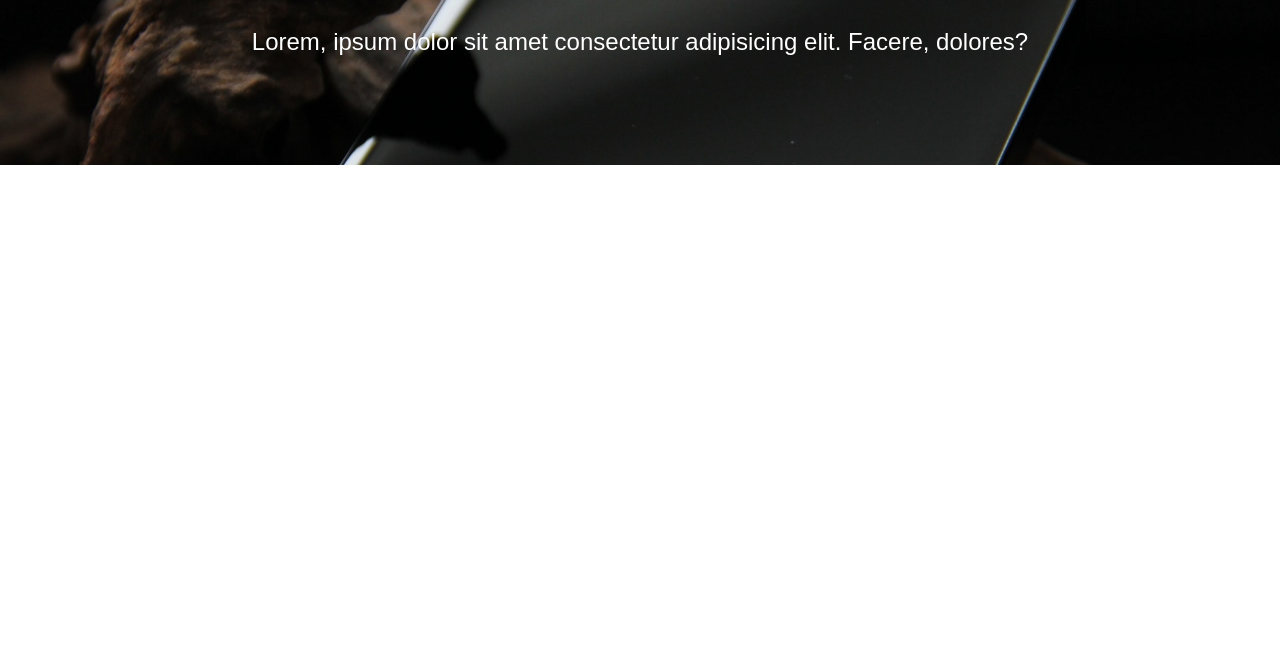
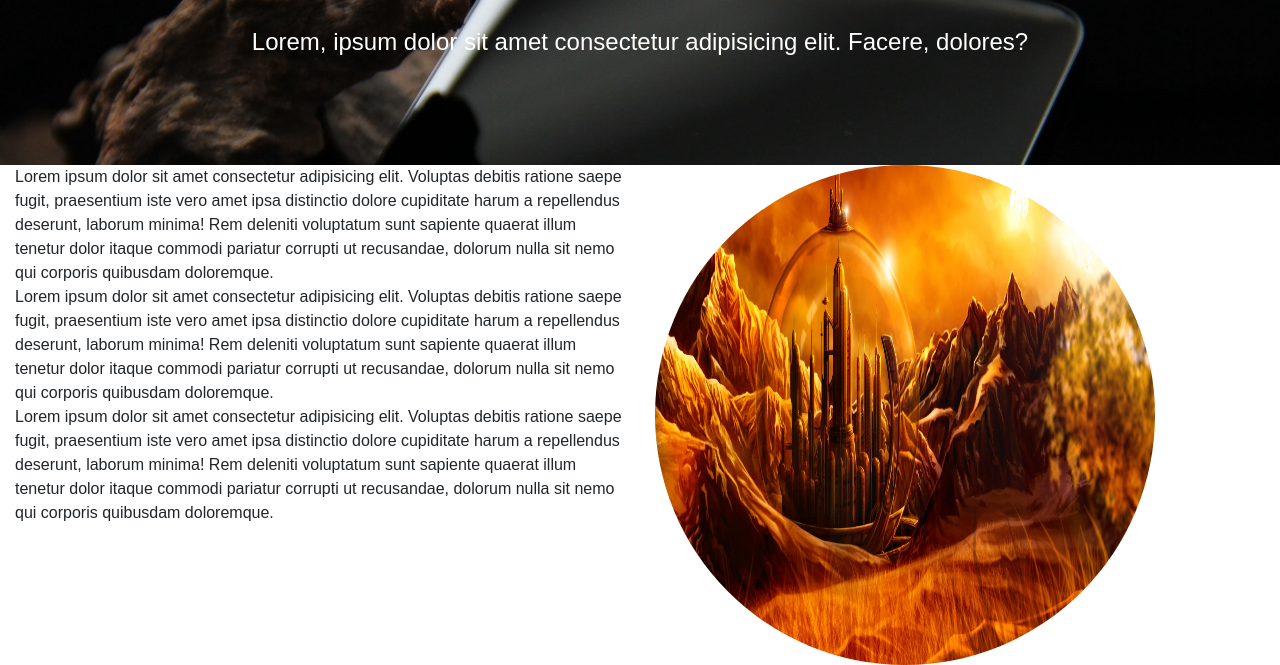
Before and after one commit to estherndichu/sirius-team, a plain HTML site: page index.html in a window 1280 px wide. Shown: the part 191-856 px from the top of the page. Before the commit the page ends 800 px from the top, so only its background shows below. Drawn offline with Linux system fonts and the light colour scheme.

Commit message:
container content added

```diff
--- a/css/style.css
+++ b/css/style.css
@@ -27,6 +27,10 @@ h1, h2, h3, h4, h5, h6, p {
     font-family: "Poppins", sans-serif;
 }
 
+.navbar-brand {
+    font-family: "Poppins", sans-serif;
+}
+
 .view {
 	background-image: url('../image/image1.jpg');
 	background-size: cover;
@@ -48,3 +52,14 @@ h1, h2, h3, h4, h5, h6, p {
     height: 300px;
     width: 100%;
 }
+
+.img {
+    height: 500px;
+    width: 500px;
+}
+
+.img img {
+    border-radius: 50%;
+    height: 500px;
+    width: 500px;
+}
--- a/index.html
+++ b/index.html
@@ -55,6 +55,42 @@
     <!-- End of Header -->
 
 
+    <!-- Content Area -->
+    <div class="container-fluid">
+        <div class="row">
+            <div class="col-md-6">
+                <p>Lorem ipsum dolor sit amet consectetur adipisicing elit.
+                    Voluptas debitis ratione saepe fugit, praesentium iste vero amet ipsa
+                    distinctio dolore cupiditate harum a repellendus deserunt,
+                    laborum minima! Rem deleniti voluptatum sunt sapiente quaerat
+                    illum tenetur dolor itaque commodi pariatur corrupti ut recusandae,
+                    dolorum nulla sit nemo qui corporis quibusdam doloremque.
+                    <br>
+
+                    Lorem ipsum dolor sit amet consectetur adipisicing elit.
+                    Voluptas debitis ratione saepe fugit, praesentium iste vero amet ipsa
+                    distinctio dolore cupiditate harum a repellendus deserunt,
+                    laborum minima! Rem deleniti voluptatum sunt sapiente quaerat
+                    illum tenetur dolor itaque commodi pariatur corrupti ut recusandae,
+                    dolorum nulla sit nemo qui corporis quibusdam doloremque.
+                    <br>
+
+                    Lorem ipsum dolor sit amet consectetur adipisicing elit.
+                    Voluptas debitis ratione saepe fugit, praesentium iste vero amet ipsa
+                    distinctio dolore cupiditate harum a repellendus deserunt,
+                    laborum minima! Rem deleniti voluptatum sunt sapiente quaerat
+                    illum tenetur dolor itaque commodi pariatur corrupti ut recusandae,
+                    dolorum nulla sit nemo qui corporis quibusdam doloremque.</p>
+            </div>
+
+            <div class="col-md-6 img">
+                <img src="image/doc2.jpg" alt="" srcset="">
+            </div>
+        </div>
+    </div>
+    <!-- End of Content Area -->
+
+
 
 </body>
 </html>
```
Also changed, not shown: image/doc.jpg (added), image/doc1.jpg (added), image/doc2.jpg (added).
